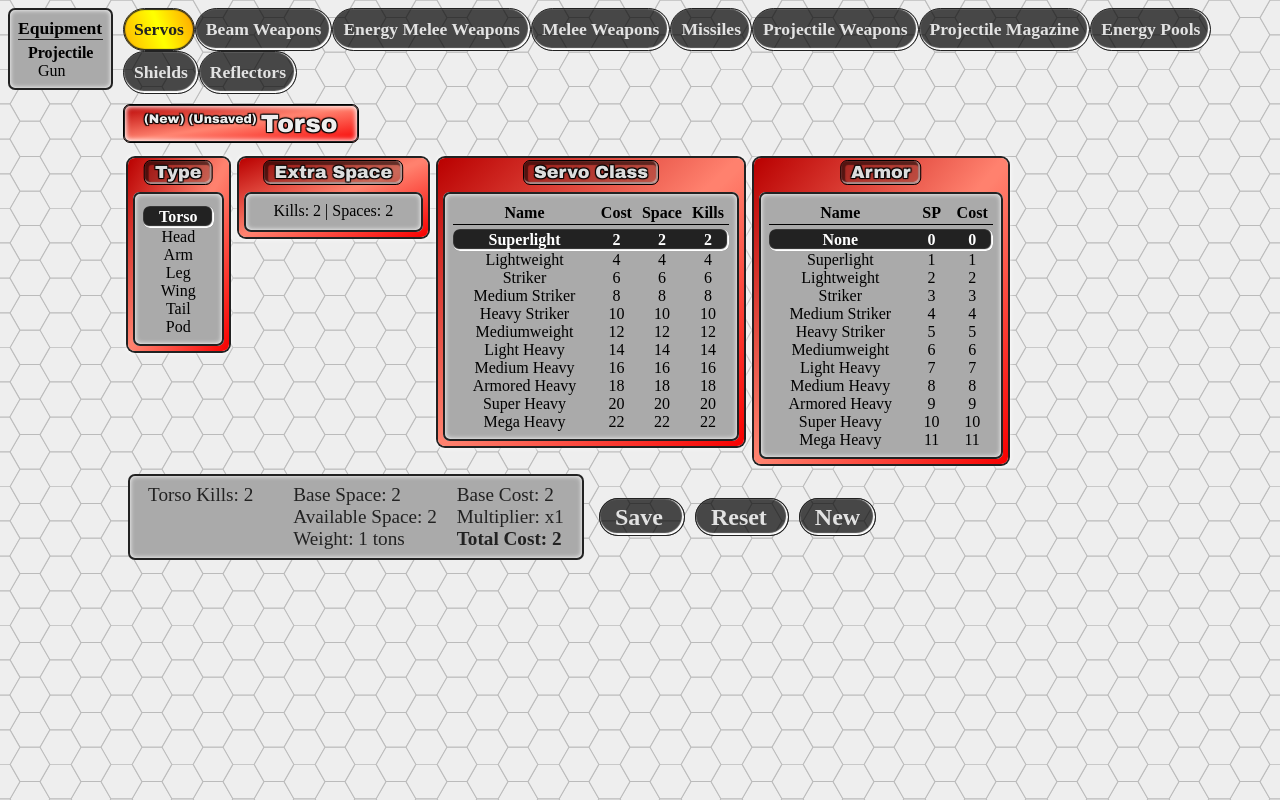
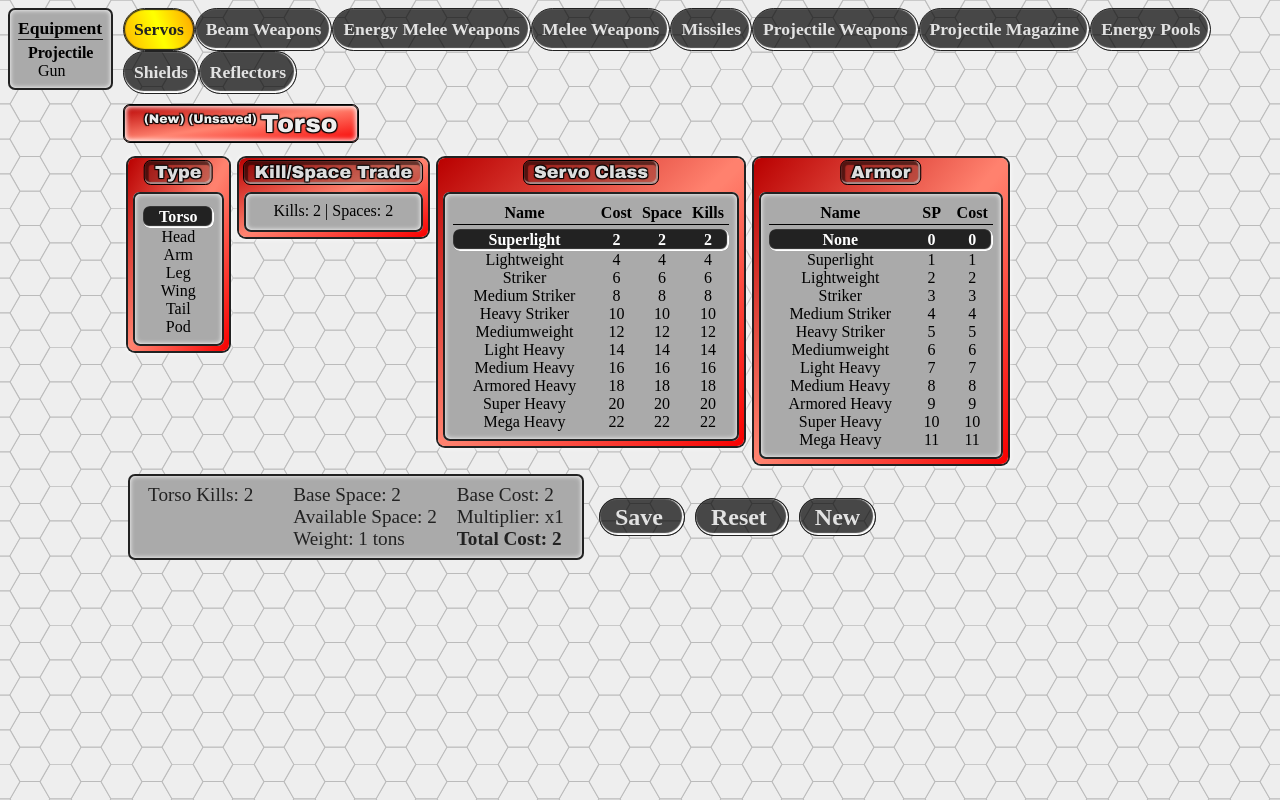
Before and after one commit to snowb/MekGen, a Vue app: page / in a window 1280 px wide. Built offline with nearby package versions, Linux system fonts and the light colour scheme; some icons are missing.

Commit message:
change component title based on kills value

```diff
--- a/src/components/mek_servo/subcomponents/mek_servo-kills-space-trade.vue
+++ b/src/components/mek_servo/subcomponents/mek_servo-kills-space-trade.vue
@@ -2,8 +2,8 @@
     <span class="mek-flex-col">
         <div class="metallic_background_small1">
             <div class="subsection_container1" @mousedown="$event.preventDefault()">
-                <div class="subsection_header_small1">Extra Space</div>
-                <div class="subsection_hidden_header">Extra Space</div>
+                <div class="subsection_header_small1">{{title}}</div>
+                <div class="subsection_hidden_header">{{title}}</div>
                 <div>
                     <span @click="incrementProperty('kills')" style="vertical-align:middle;">
                         <v-icon name="plus-square"></v-icon>
@@ -11,6 +11,7 @@
                     Kills: {{checked_modifiers.kills}} | Space{{checked_modifiers.space>1?'s':''}}: {{checked_modifiers.space}}
                     <span @click="incrementProperty('space')" style="vertical-align:middle;">
                         <v-icon name="plus-square"></v-icon>
+                        <!-- ADD COST DISPLAY -->
                     </span>
                 </div>
             </div>
@@ -102,6 +103,17 @@ export default
         new_space()
         {
             return this.base_space + this.selected_modifier.space;
+        },
+        title()
+        {
+            switch(true)
+            {
+                case this.selected_modifier.kills<0:
+                    return "Extra Space";
+                case this.selected_modifier.kills>0:
+                    return "Reinforced Servo"
+            }
+            return "Kill/Space Trade";
         }
     }
 }
```
